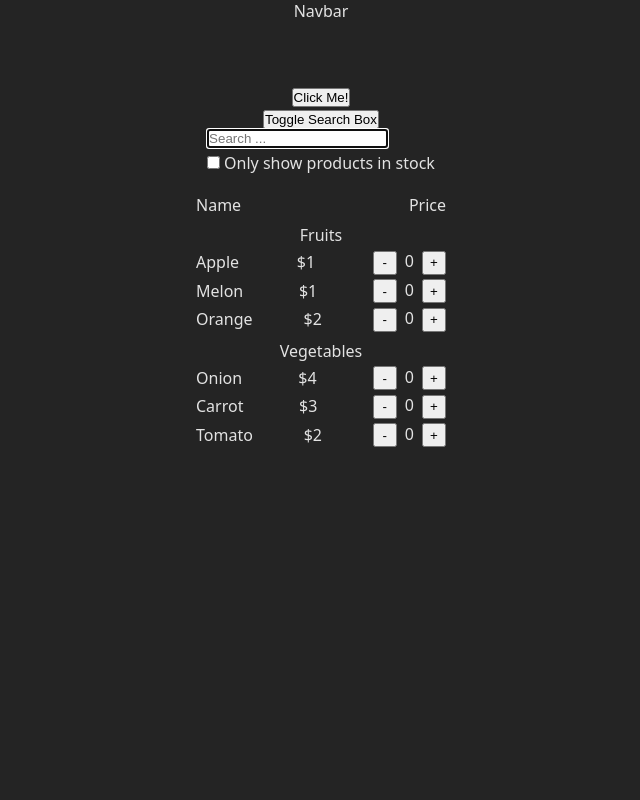
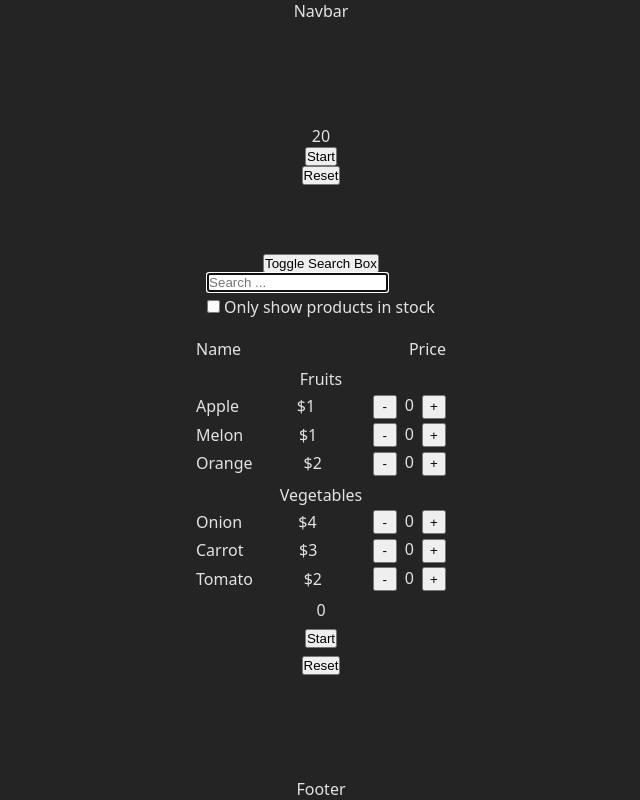
Before and after one commit to Keyvan-RezaeiF/qbc10, a React (Vite) app: page / in a window 1280 px wide. Shown: the top 800 px of the page, without its empty margins (319-959 px from the left). Built offline with nearby package versions, Linux system fonts and the light colour scheme.

Commit message:
:sparkles: Add custom hook

```diff
--- a/src/App.tsx
+++ b/src/App.tsx
@@ -1,86 +1,24 @@
-import { use, useEffect, useRef } from 'react'
+import { useEffect, useRef, useState } from 'react'
 import FiltersBox from './components/FiltersBox'
 import ProductsTable from './components/ProductsTable'
 import Layout from './components/Layout'
 import AlertButton from './components/AlertButton'
 import './App.css'
+import useTime from './hooks/useTime'
 
 const App = () => {
-  const testRef = useRef<HTMLHeadingElement>(null)
-
-  // useEffect(() => {
-  //   if (!testRef.current) return
-
-  //   testRef.current.scrollIntoView({ behavior: 'smooth' })
-  // }, [])
-
-  const handleClick = () => {
-    // alert('Clicked!')
-    if (!testRef.current) return
-
-    testRef.current.scrollIntoView({ behavior: 'smooth' })
-  }
+  const { time, handleStart, handleReset } = useTime(20)
 
   return (
     <Layout>
+      <span>{time}</span>
+      <AlertButton onClick={handleStart}>Start</AlertButton>
+      <AlertButton onClick={handleReset}>Reset</AlertButton>
       <br />
       <br />
       <br />
-      <br />
-      <AlertButton onClick={handleClick}>Click Me!</AlertButton>
       <FiltersBox />
       <ProductsTable />
-      <br />
-      <br />
-      <br />
-      <br />
-      <br />
-      <br />
-      <br />
-      <br />
-      <br />
-      <br />
-      <br />
-      <br />
-      <br />
-      <br />
-      <br />
-      <br />
-      <br />
-      <br />
-      <br />
-      <br />
-      <br />
-      <br />
-      <br />
-      <br />
-      <br />
-      <br />
-      <br />
-      <br />
-      <br />
-      <br />
-      <br />
-      <br />
-      <br />
-      <br />
-      <br />
-      <br />
-      <br />
-      <br />
-      <br />
-      <br />
-      <br />
-      <br />
-      <br />
-      <br />
-      <br />
-      <br />
-      <h2 ref={testRef}>Ref Test</h2>
-      <br />
-      <br />
-      <br />
-      <br />
     </Layout>
   )
 }
--- a/src/components/Layout.tsx
+++ b/src/components/Layout.tsx
@@ -10,7 +10,7 @@ const Layout = (props: LayoutProps) => {
   } = props
 
   return (
-    <div style={{  display: 'flex', position: 'relative', alignItems: 'center', justifyContent: 'center', flexDirection: 'column', width: '100%' }}>
+    <div style={{ height: '100vh', display: 'flex', position: 'relative', alignItems: 'center', justifyContent: 'center', flexDirection: 'column', width: '100%' }}>
       <nav style={{ position: 'absolute', top: 0 }}>Navbar</nav>
       {children}
       {hasFooter && (
--- a/src/components/ProductsTable.tsx
+++ b/src/components/ProductsTable.tsx
@@ -1,8 +1,12 @@
 import ProductCategory from "./ProductCategory"
 import ProductRow from "./ProductRow"
 import { fruits, vegetables } from "../constants/products"
+import AlertButton from "./AlertButton"
+import useTime from "../hooks/useTime"
 
 const ProductsTable = () => {
+  const { time, handleStart, handleReset } = useTime()
+
   return (
     <div style={{ display: 'flex', alignItems: 'center', flexDirection: 'column', gap: 8, marginTop: 20 }}>
       <div style={{ display: 'flex', alignItems: 'center', justifyContent: 'space-between', width: 250 }}>
@@ -27,6 +31,9 @@ const ProductsTable = () => {
           />
         ))}
       </div>
+      <span>{time}</span>
+      <AlertButton onClick={handleStart}>Start</AlertButton>
+      <AlertButton onClick={handleReset}>Reset</AlertButton>
     </div>
   )
 }
--- /dev/null
+++ b/src/hooks/useTime.ts
@@ -0,0 +1,27 @@
+import { useRef, useState } from "react"
+
+const useTime = (initialTime = 0) => {
+  const [time, setTime] = useState<number>(initialTime)
+  const intervalRef = useRef<number>(null)
+
+  const handleStart = () => {
+    if (intervalRef.current) return
+
+    intervalRef.current = setInterval(() => {
+      setTime((prev) => prev + 1)
+    }, 1000)
+  }
+
+  const handleReset = () => {
+    if (intervalRef.current) {
+      clearInterval(intervalRef.current)
+      intervalRef.current = null
+    }
+
+    setTime(0)
+  }
+
+  return { time, handleStart, handleReset }
+}
+
+export default useTime
--- a/src/index.css
+++ b/src/index.css
@@ -15,5 +15,5 @@ body {
   margin: 0;
   display: flex;
   place-items: center;
-  /* min-height: 100vh; */
+  min-height: 100vh;
 }
```
